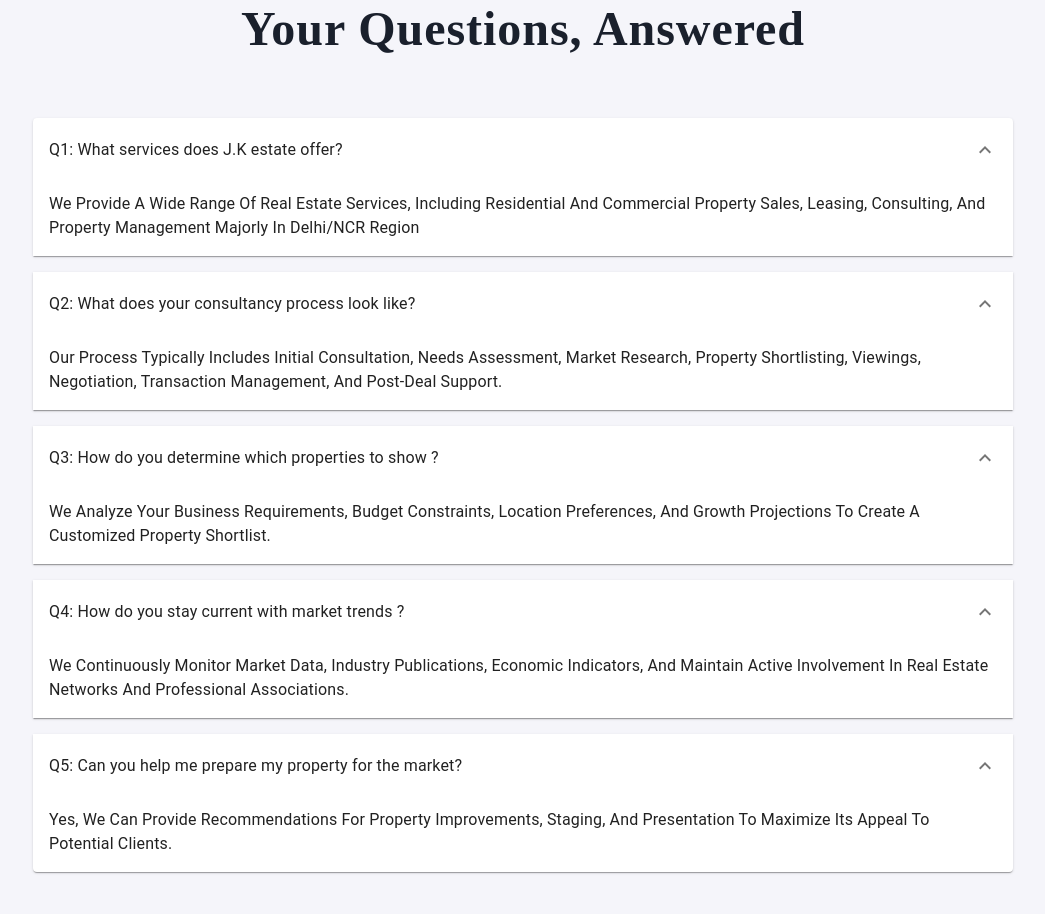
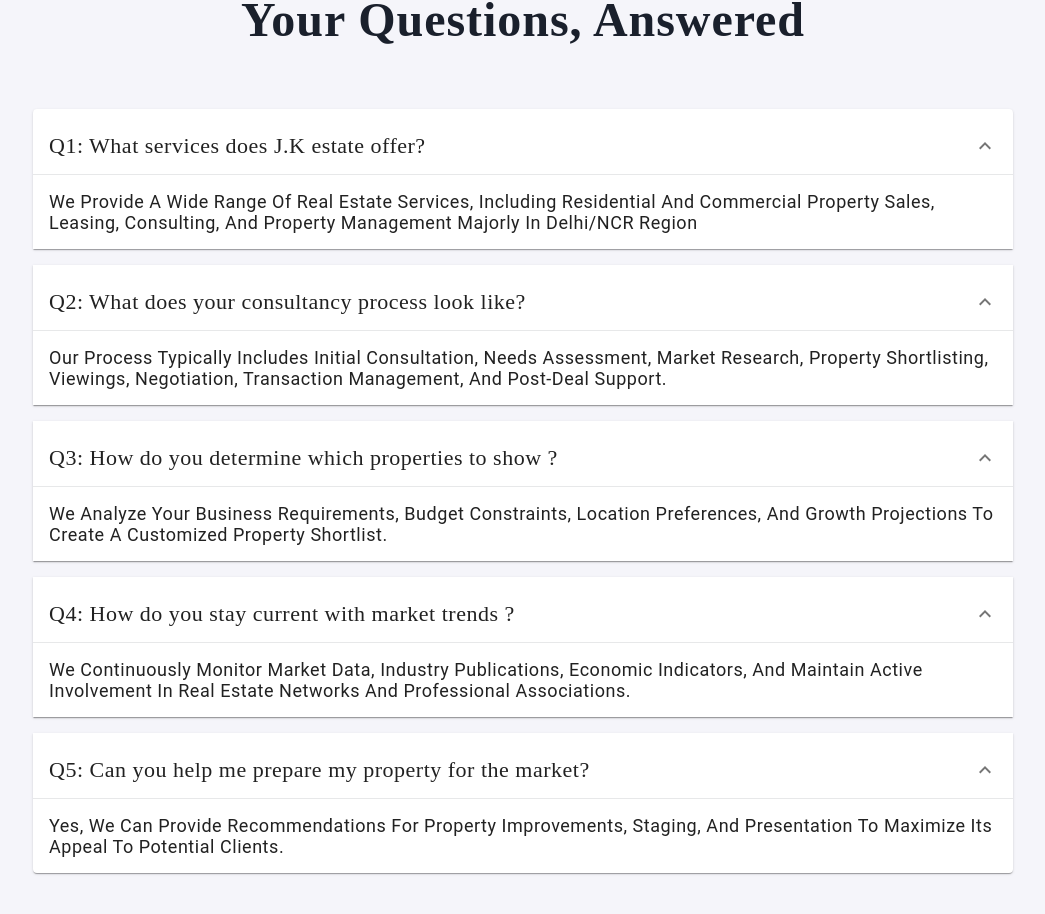
Before and after one commit to Chaitanya-exe/JK_RealEstate, a Next.js app: page /services/1 in a window 1280 px wide. Shown: the part 1836-2750 px from the top of the page, without its empty margins (117-1162 px from the left). Built offline with nearby package versions, Linux system fonts and the light colour scheme.

Commit message:
issues fixed

```diff
--- a/app/page.js
+++ b/app/page.js
@@ -115,18 +115,18 @@ export default function Home() {
         scale: "1.8",
         borderRadius: "100%",
         x: 816,
-        y: -70,
+        y: -140,
         backgroundColor: "#F43F5E",
       },
       {
         ease: "power2.inOut",
         scale: 0.3,
-        duration: 2,
+        duration: 2.4,
         delay: 1,
-        x: 10,
+        x: -45,
         y: 2,
         backgroundColor: "white",
-        borderRadius: "20%",
+        borderRadius: "15%",
       }
     );
 
@@ -158,16 +158,16 @@ export default function Home() {
     <div className="overflow-x-hidden">
       <section
         id="/"
-        className="relative w-screen overflow-hidden pt-24 md:pt-40 md:px-14  bg-gradient-to-b from-bright_red to-dark_red md:min-h-[720px] min-h-[450px]"
+        className="relative w-screen overflow-hidden pt-20 md:pt-40 md:px-14  bg-gradient-to-b from-bright_red to-dark_red md:min-h-[720px] min-h-[450px]"
       >
         {/* rectangles */}
         <div className="block -top-64 left-[0rem]" />
         <div className="block -top-[260px] left-[13rem]" />
         <div className="block -top-[517px] left-[13rem]" />
 
-        <div className="flex justify-center md:justify-between">
+        <div className="flex gap-28 justify-center md:justify-between">
           {/* content */}
-          <div className="relative px-6 md:px-16 capitalize text-prim_white">
+          <div className="relative px-6 md:pl-14 md:pr-36 capitalize text-prim_white">
             <div className="flex max-sm:mt-6 items-end">
               <h1
                 ref={headingRef}
@@ -199,7 +199,7 @@ export default function Home() {
           </div>
 
           {/* image */}
-          <div className="rounded-full max-sm:hidden flex-center min-w-[550px] min-h-[550px] overflow-hidden outline outline-prim_white/95 hover:scale-105 transition duration-500 delay-100 md:-mt-14">
+          <div className="rounded-full max-sm:hidden flex-center min-w-[540px] min-h-[540px] overflow-hidden outline outline-prim_white/95 hover:scale-105 transition duration-500 delay-100 md:-mt-14">
             <Image
               src={"/heroImg.png"}
               width={510}
--- a/components/AccordianComp.jsx
+++ b/components/AccordianComp.jsx
@@ -10,114 +10,114 @@ const AccordianComp = () => {
     <div className="max-w-[980px] max-md:mx-4 mx-auto md:pb-8 my-4 md:my-10">
       <Accordion
         defaultExpanded
-        className="divide-y-2 max-sm:-space-y-2 divide-white bg-cardBg/90 shadow"
+        className="divide-y -space-y-2 divide-prim_black/10 bg-cardBg/90 shadow"
       >
         <AccordionSummary
           expandIcon={<ExpandMoreIcon />}
           aria-controls="panel1-content"
           id="panel1-header"
         >
-          <Typography
-            component="span"
-            className="font-medium text-[19px] tracking-normal md:text-[22px] md:tracking-[0.5px]"
+          <p
+            // component="span"
+            className="font-medium  text-[19px] tracking-normal md:text-[22px] md:tracking-[0.5px]"
           >
             Q1: What services does J.K estate offer?
-          </Typography>
+          </p>
         </AccordionSummary>
 
         <AccordionDetails>
-          <Typography className="bodyText">
-            We provide a wide range of real estate services, including residential
-            and commercial property sales, leasing, consulting, and property management majorly in Delhi/NCR region
-          </Typography>
+          <p className="bodyText pt-2">
+            We provide a wide range of real estate services, including
+            residential and commercial property sales, leasing, consulting, and
+            property management majorly in Delhi/NCR region
+          </p>
         </AccordionDetails>
       </Accordion>
       <Accordion
         defaultExpanded
-        className="divide-y-2 max-sm:-space-y-2 divide-white bg-cardBg/90 shadow"
+        className="divide-y -space-y-2 divide-prim_black/10 bg-cardBg/90 shadow"
       >
         <AccordionSummary
           expandIcon={<ExpandMoreIcon />}
           aria-controls="panel2-content"
           id="panel2-header"
         >
-          <Typography
-            component="span"
+          <p
+            // component="span"
             className="font-medium text-[19px] tracking-normal md:text-[22px] md:tracking-[0.5px]"
           >
             Q2: What does your consultancy process look like?{" "}
-          </Typography>
+          </p>
         </AccordionSummary>
         <AccordionDetails>
-          <Typography className="bodyText">
-          Our process typically includes initial consultation, needs assessment, market research, property shortlisting, viewings, negotiation, transaction management, and post-deal support.
-          </Typography>
+          <p className="bodyText pt-2">
+            Our process typically includes initial consultation, needs
+            assessment, market research, property shortlisting, viewings,
+            negotiation, transaction management, and post-deal support.
+          </p>
         </AccordionDetails>
       </Accordion>
       <Accordion
         defaultExpanded
-        className="divide-y-2 max-sm:-space-y-2 divide-white bg-cardBg/90 shadow"
+        className="divide-y -space-y-2 divide-prim_black/10 bg-cardBg/90 shadow"
       >
         <AccordionSummary
           expandIcon={<ExpandMoreIcon />}
           aria-controls="panel2-content"
           id="panel2-header"
         >
-          <Typography
-            component="span"
-            className="font-medium text-[19px] tracking-normal md:text-[22px] md:tracking-[0.5px]"
-          >
+          <p className="font-medium text-[19px] tracking-normal md:text-[22px] md:tracking-[0.5px]">
             Q3: How do you determine which properties to show ?{" "}
-          </Typography>
+          </p>
         </AccordionSummary>
         <AccordionDetails>
-          <Typography className="bodyText">
-          We analyze your business requirements, budget constraints, location preferences, and growth projections to create a customized property shortlist.
-          </Typography>
+          <p className="bodyText pt-2">
+            We analyze your business requirements, budget constraints, location
+            preferences, and growth projections to create a customized property
+            shortlist.
+          </p>
         </AccordionDetails>
       </Accordion>
       <Accordion
         defaultExpanded
-        className="divide-y-2 max-sm:-space-y-2 divide-white bg-cardBg/90 shadow"
+        className="divide-y -space-y-2 divide-prim_black/10 bg-cardBg/90 shadow"
       >
         <AccordionSummary
           expandIcon={<ExpandMoreIcon />}
           aria-controls="panel2-content"
           id="panel2-header"
         >
-          <Typography
-            component="span"
-            className="font-medium text-[19px] tracking-normal md:text-[22px] md:tracking-[0.5px]"
-          >
+          <p className="font-medium text-[19px] tracking-normal md:text-[22px] md:tracking-[0.5px]">
             Q4: How do you stay current with market trends ?{" "}
-          </Typography>
+          </p>
         </AccordionSummary>
         <AccordionDetails>
-          <Typography className="bodyText">
-          We continuously monitor market data, industry publications, economic indicators, and maintain active involvement in real estate networks and professional associations.
-          </Typography>
+          <p className="bodyText pt-2">
+            We continuously monitor market data, industry publications, economic
+            indicators, and maintain active involvement in real estate networks
+            and professional associations.
+          </p>
         </AccordionDetails>
       </Accordion>
       <Accordion
         defaultExpanded
-        className="divide-y-2 max-sm:-space-y-2 divide-white bg-cardBg/90 shadow"
+        className="divide-y -space-y-2 divide-prim_black/10 bg-cardBg/90 shadow"
       >
         <AccordionSummary
           expandIcon={<ExpandMoreIcon />}
           aria-controls="panel2-content"
           id="panel2-header"
         >
-          <Typography
-            component="span"
-            className="font-medium text-[19px] tracking-normal md:text-[22px] md:tracking-[0.5px]"
-          >
+          <p className="font-medium text-[19px] tracking-normal md:text-[22px] md:tracking-[0.5px]">
             Q5: Can you help me prepare my property for the market?{" "}
-          </Typography>
+          </p>
         </AccordionSummary>
         <AccordionDetails>
-          <Typography className="bodyText">
-          Yes, we can provide recommendations for property improvements, staging, and presentation to maximize its appeal to potential clients.
-          </Typography>
+          <p className="bodyText pt-2">
+            Yes, we can provide recommendations for property improvements,
+            staging, and presentation to maximize its appeal to potential
+            clients.
+          </p>
         </AccordionDetails>
       </Accordion>
     </div>
--- a/components/Header.jsx
+++ b/components/Header.jsx
@@ -51,7 +51,6 @@ const Header = () => {
     };
   }, []);
 
-
   return (
     <nav
       className={`${
@@ -91,7 +90,6 @@ const Header = () => {
           ))}
 
           <MenuCom setOpenMenu={setOpenMenu} />
-
         </div>
 
         <div className="flex-center">
@@ -99,12 +97,12 @@ const Header = () => {
             as="a"
             type={"primary"}
             text={"schedule a consulatation"}
-            classname={"md:p-6 p-1 max-sm:hidden max-sm:rounded-md  rounded-l-md"}
+            classname={"md:p-4 md:mr-5 max-sm:hidden rounded-md"}
             hrefLink="form"
           />
+          <div className=" md:hidden inline-flex ">
             <IconButton
               onClick={() => setOpenMenu(!openMenu)}
-            className="max-sm:inline-flex hidden"
             >
               <MenuTwoToneIcon
                 sx={{
@@ -118,6 +116,7 @@ const Header = () => {
             </IconButton>
           </div>
         </div>
+      </div>
     </nav>
   );
 };
--- a/styles/globals.css
+++ b/styles/globals.css
@@ -50,13 +50,13 @@ transform: rotate(-40deg);
   .hero_heading{
     /* Find Your Dream Property – Exclusive Listings Tailored for You */
 
-width: 658px;
-height: 168px;
+/* width: 658px;
+height: 168px; */
 
 font-family: 'Raleway';
 font-style: normal;
 font-weight: 900;
-font-size: 48px;
+font-size: 46px;
 line-height: 56px;
 letter-spacing: 0.02em;
 text-transform: capitalize;
@@ -71,14 +71,14 @@ text-transform: capitalize;
   }
 
   .hero_subheading{
-width: 721px;
+/* width: 721px; */
 /* height: 118px; */
 
 font-family: 'Sarala';
 font-style: normal;
 font-weight: 700;
-font-size: 36px;
-line-height: 59px;
+font-size: 32px;
+line-height: 50px;
 letter-spacing: 0.02em;
   }
 
```
Also changed, not shown: app/manager/viewProp/page.js (+25 -11 lines), app/moreProperties/page.js (+74 -6 lines), 1 other file (tests, documents, lock files or other folders). Lines whose indentation alone changed are shown as unchanged.
